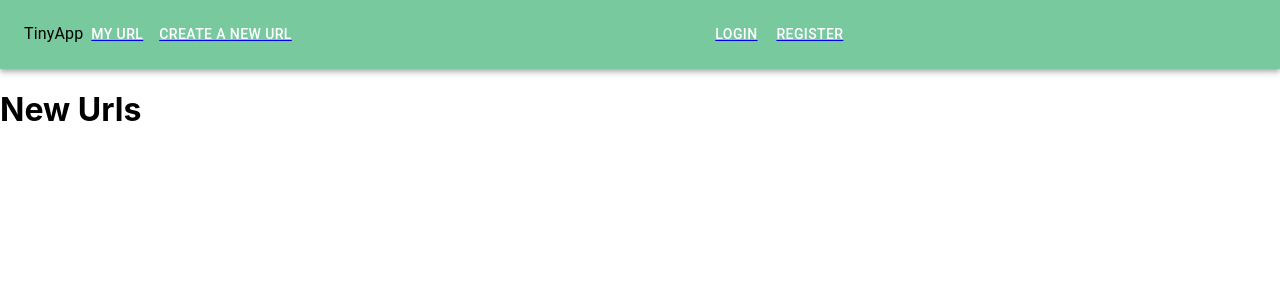
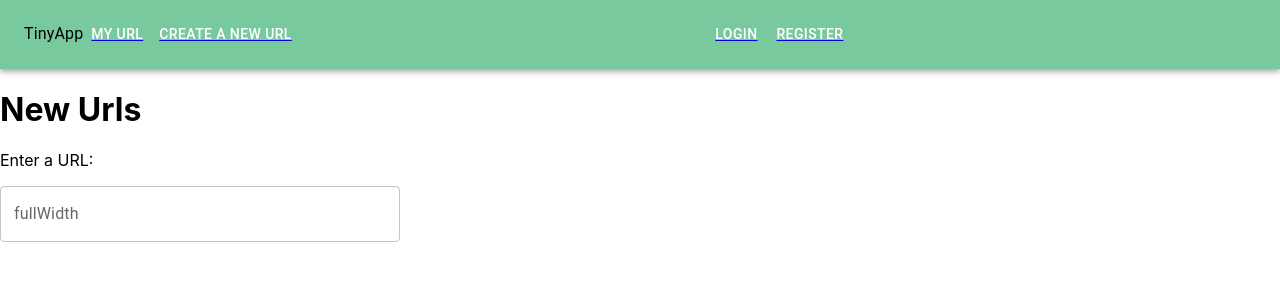
Before and after one commit to patriceandrea/tinyapp-2.0, a React (Create React App) app in the folder client/: page /newurls in a window 1280 px wide. Shown: the top 300 px of the page. Built offline with nearby package versions, Linux system fonts and the light colour scheme.

Commit message:
add textfield

```diff
--- /dev/null
+++ b/client/src/Components/Text.tsx
@@ -0,0 +1,22 @@
+import * as React from 'react';
+import Box from '@mui/material/Box';
+import TextField from '@mui/material/TextField';
+
+export default function Text() {
+  return (
+    <div className='text-field'>
+      <p>Enter a URL:</p>
+      <Box
+        sx={{
+          width: 400,
+          maxWidth: '70%',
+          display: 'flex'
+        }}
+      >
+
+        <TextField fullWidth label="fullWidth" id="fullWidth" />
+
+      </Box>
+    </div>
+  );
+}
--- a/client/src/pages/NewUrls.tsx
+++ b/client/src/pages/NewUrls.tsx
@@ -1,5 +1,6 @@
 import React from "react";
 import Header from "../Components/Header";
+import Text from "../Components/Text";
 
 export interface INewUrlsProps { }
 
@@ -8,7 +9,8 @@ const NewUrls: React.FunctionComponent<INewUrlsProps> = (props) => {
     <div>
       <Header />
       <h1>New Urls</h1>
-    </div>
+      <Text />
+    </div >
   )
 };
 
```
